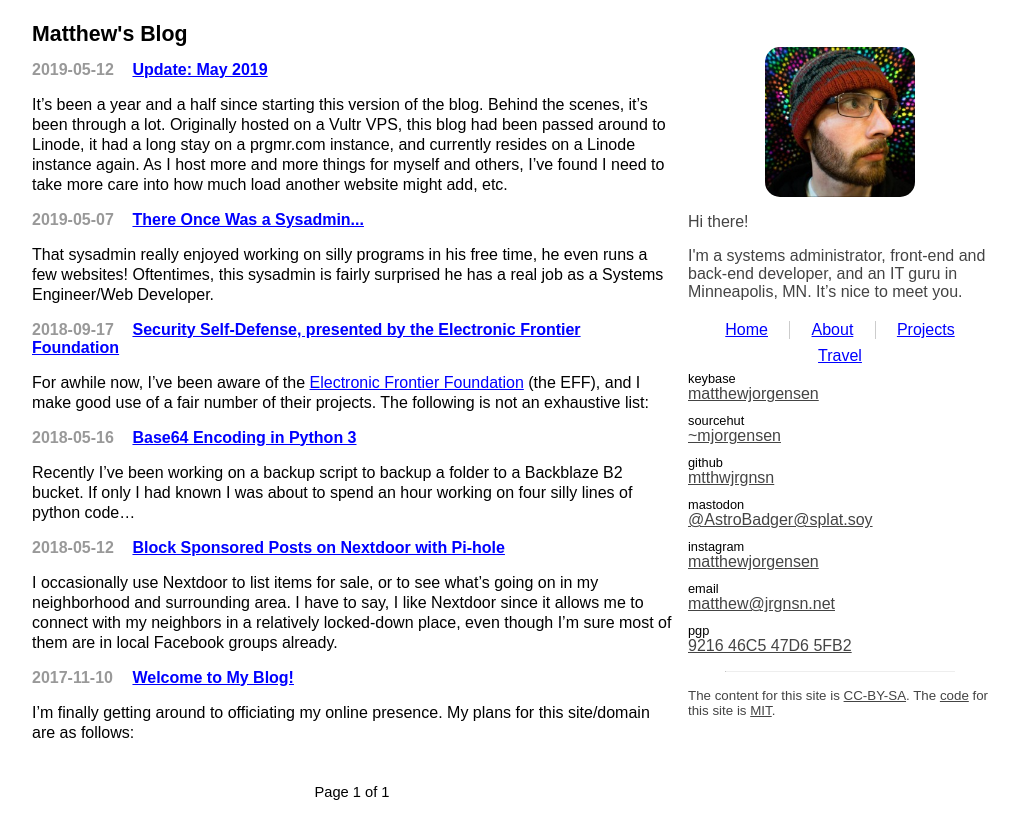
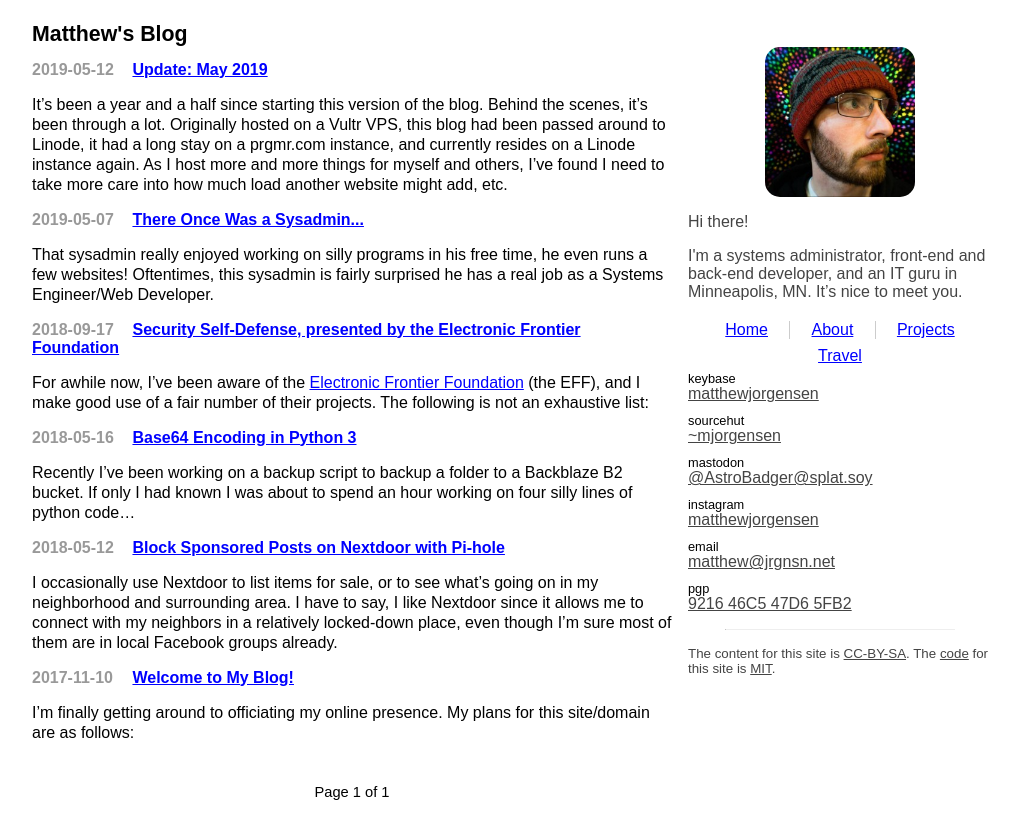
Before and after one commit to prplecake/jrgnsn.net, a Jekyll site: the page built from index.html, in a window 1280 px wide. Shown: the top 839 px of the page, without its empty margins (128-1147 px from the left). Built offline with Jekyll 4.4.1, drawn with Linux system fonts in a browser that asks for light colours; the list of posts is cut into pages by our own code.

Commit message:
Remove github link

```diff
--- a/_includes/widget-external-links.html
+++ b/_includes/widget-external-links.html
@@ -6,10 +6,6 @@
   <p>
     <span class="context">sourcehut</span>
     <a href="https://git.sr.ht/~mjorgensen">~mjorgensen</a>
-  </p>
-  <p>
-    <span class="context">github</span>
-    <a href="https://github.com/mtthwjrgnsn">mtthwjrgnsn</a>
   </p>
   <p>
     <span class="context">mastodon</span>
```
